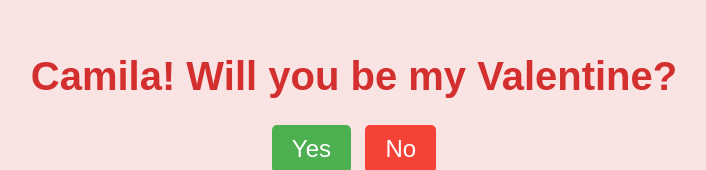
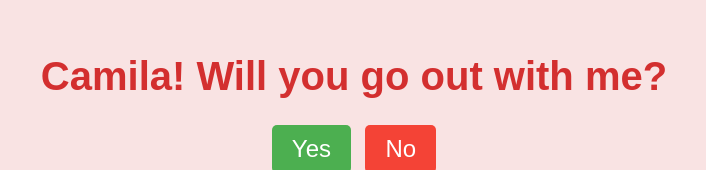
Before and after one commit to Jed-FS/Valentines, a plain HTML site: page index.html in a window 1280 px wide. Shown: the part 138-308 px from the top of the page, without its empty margins (286-992 px from the left). Drawn offline with Linux system fonts and the light colour scheme.

Commit message:
Update index.html

```diff
--- a/index.html
+++ b/index.html
@@ -3,12 +3,12 @@
 <head>
     <meta charset="UTF-8">
     <meta name="viewport" content="width=device-width, initial-scale=1.0">
-    <title>Will You Be My Valentine?</title>
+    <title>Will You Go Out With Me?</title>
     <link rel="stylesheet" href="styles.css">
 </head>
 <body>
     <div class="container">
-        <h1>Camila! Will you be my Valentine?</h1>
+        <h1>Camila! Will you go out with me?</h1>
         <div class="buttons">
             <button class="yes-button" onclick="handleYesClick()">Yes</button>
             <button class="no-button" onclick="handleNoClick()">No</button>
```
